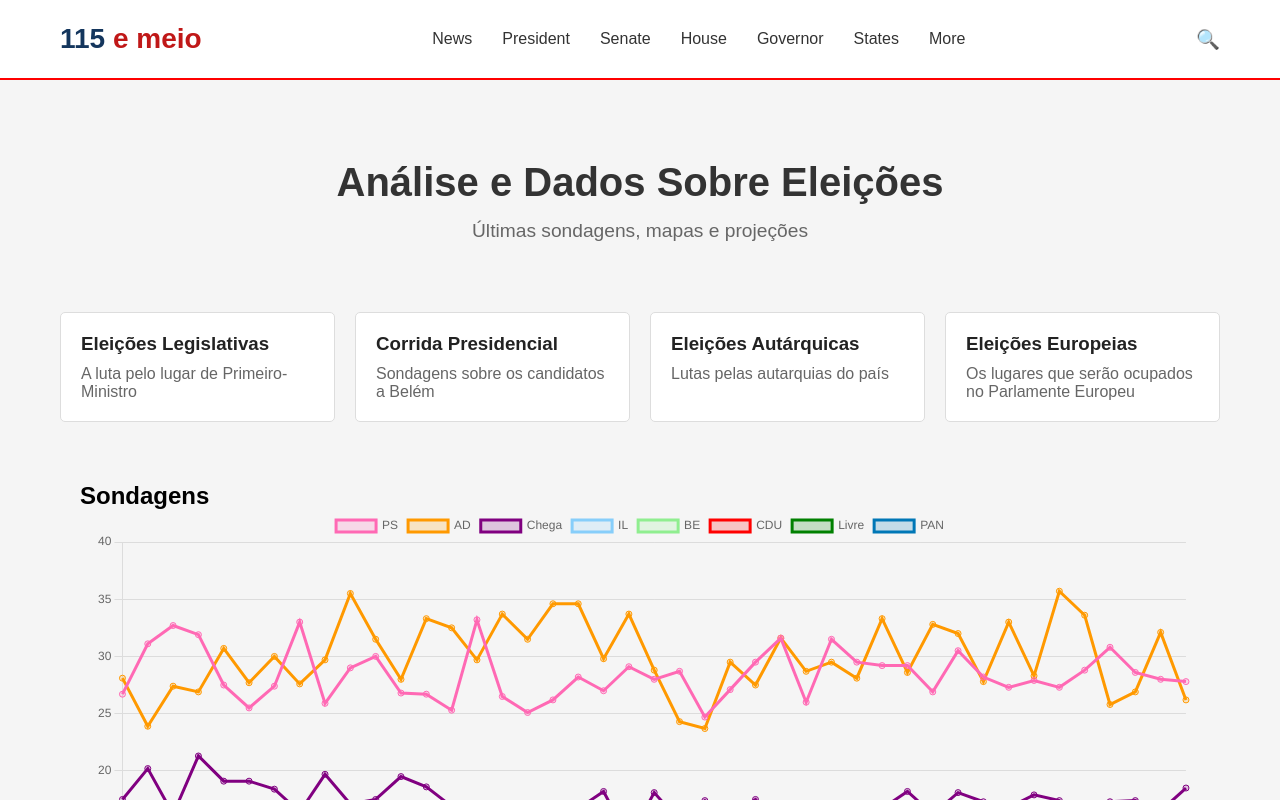
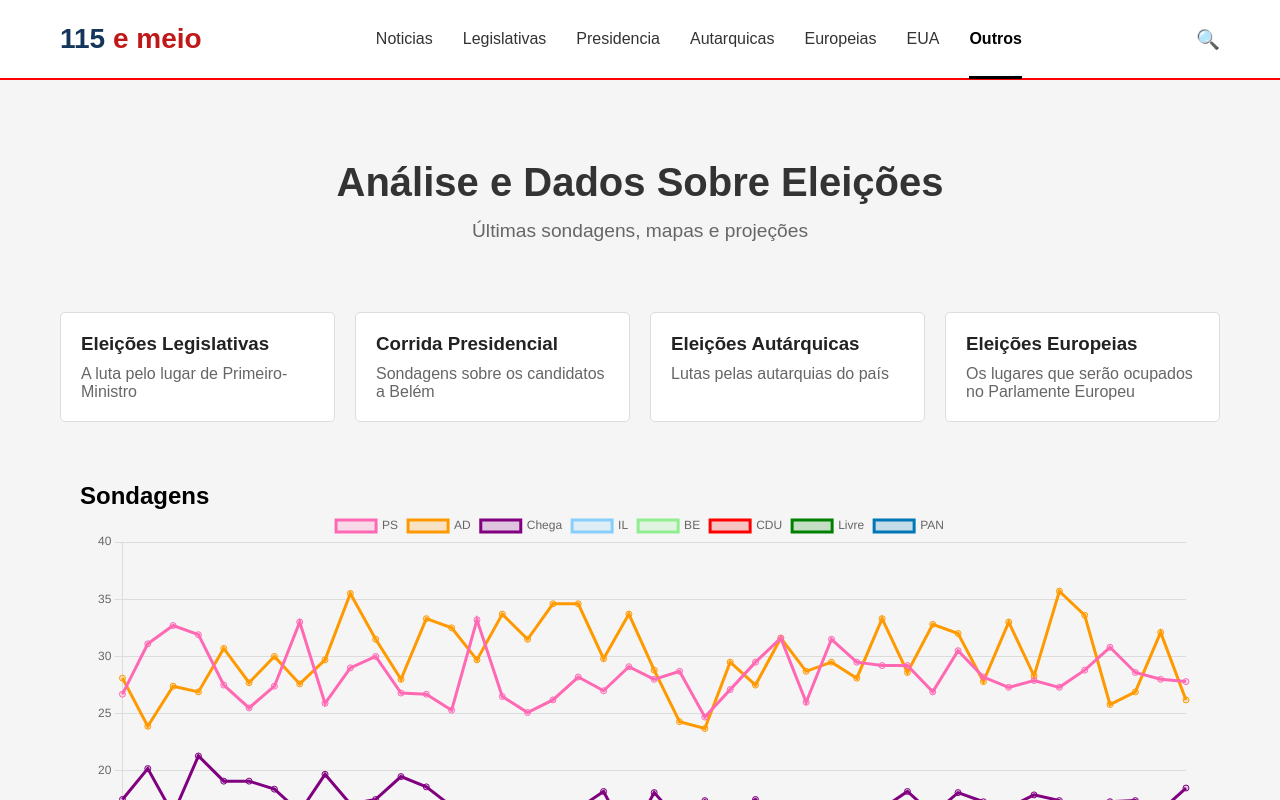
Before and after one commit to leobt23/politics-bias, a React (Create React App) app: page /outros in a window 1280 px wide. Shown: the top 800 px of the page. Built offline with nearby package versions, Linux system fonts and the light colour scheme.

Commit message:
Criation of todo + NavBar translation

```diff
--- a/src/components/Navbar/navbar.js
+++ b/src/components/Navbar/navbar.js
@@ -7,13 +7,13 @@ const Navbar = () => {
   const location = useLocation();
 
   const navItems = [
-    { name: "News", path: "/" },
-    { name: "President", path: "/president" },
-    { name: "Senate", path: "/senate" },
-    { name: "House", path: "/house" },
-    { name: "Governor", path: "/governor" },
-    { name: "States", path: "/states" },
-    { name: "More", path: "/more" }
+    { name: "Noticias", path: "/" },
+    { name: "Legislativas", path: "/legislativas" },
+    { name: "Presidencia", path: "/presidencia" },
+    { name: "Autarquicas", path: "/autarquicas" },
+    { name: "Europeias", path: "/europeias" },
+    { name: "EUA", path: "/eua" },
+    { name: "Outros", path: "/outros" }
   ];
 
   return (
```
Also changed, not shown: 1 other file (tests, documents, lock files or other folders).
